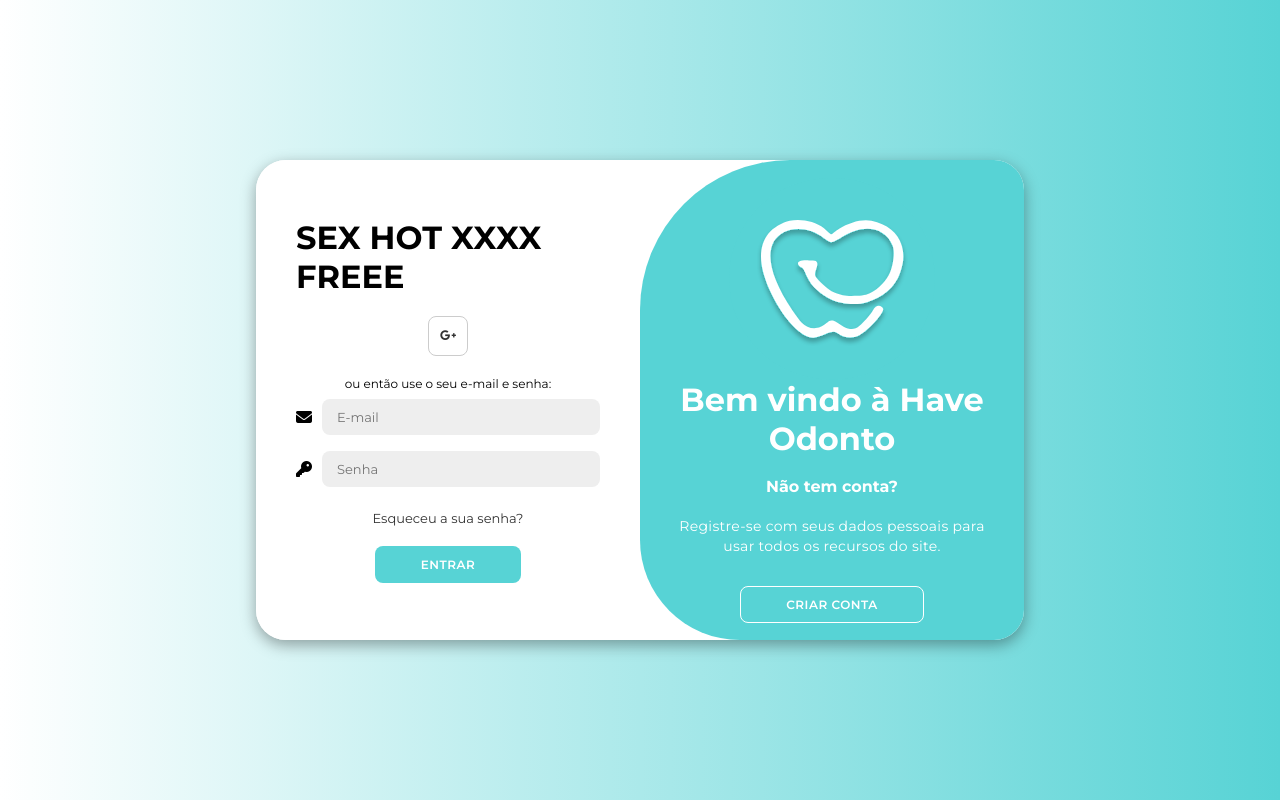
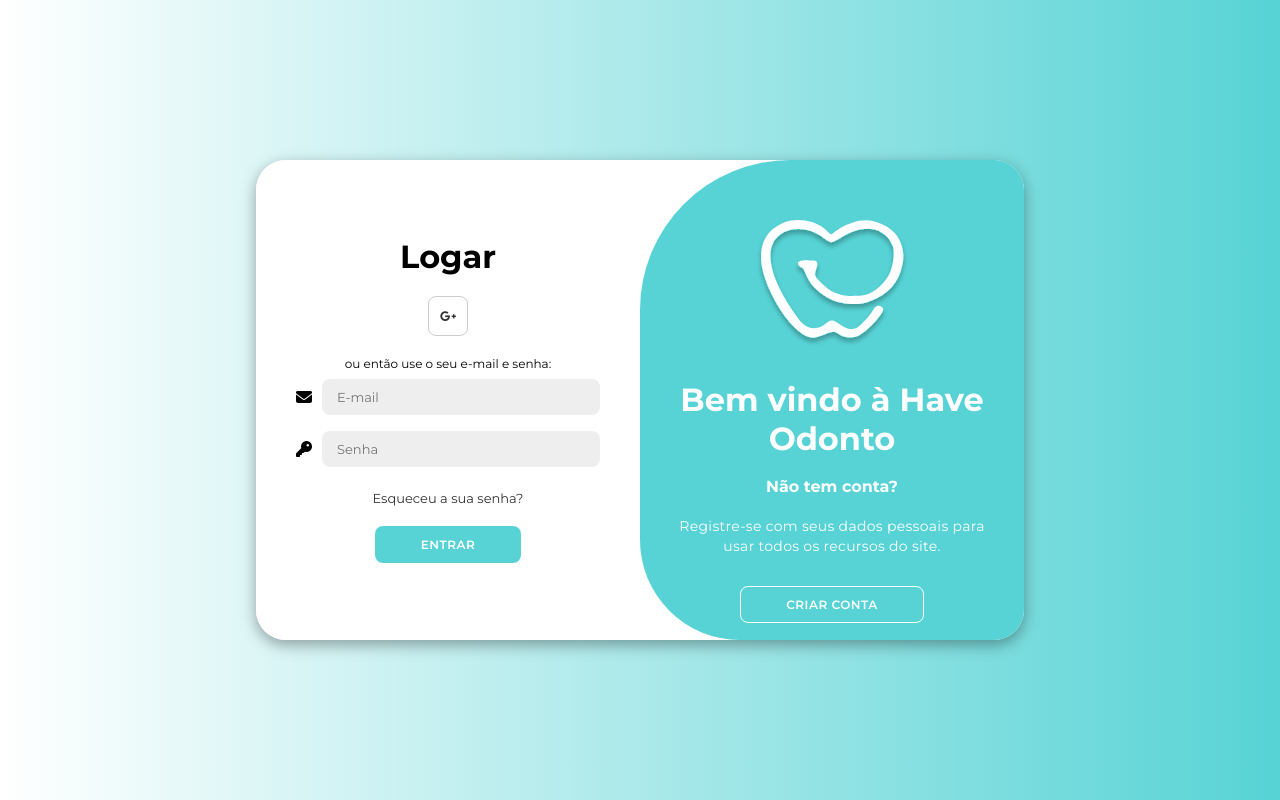
Before and after one commit to vantecc/haveodonto, a plain HTML site: page docs/index.html in a window 1280 px wide. Drawn offline with Linux system fonts and the light colour scheme.

Commit message:
erro textual

```diff
--- a/docs/index.html
+++ b/docs/index.html
@@ -43,7 +43,7 @@
         </div>
         <div class="form-container sign-in">
             <form>
-                <h1>SEX HOT XXXX FREEE</h1>
+                <h1>Logar</h1>
                 <div class="social-icons">
                     <a href="#" class="icon"><i class="fa-brands fa-google-plus-g"></i></a>
                 </div>
```
